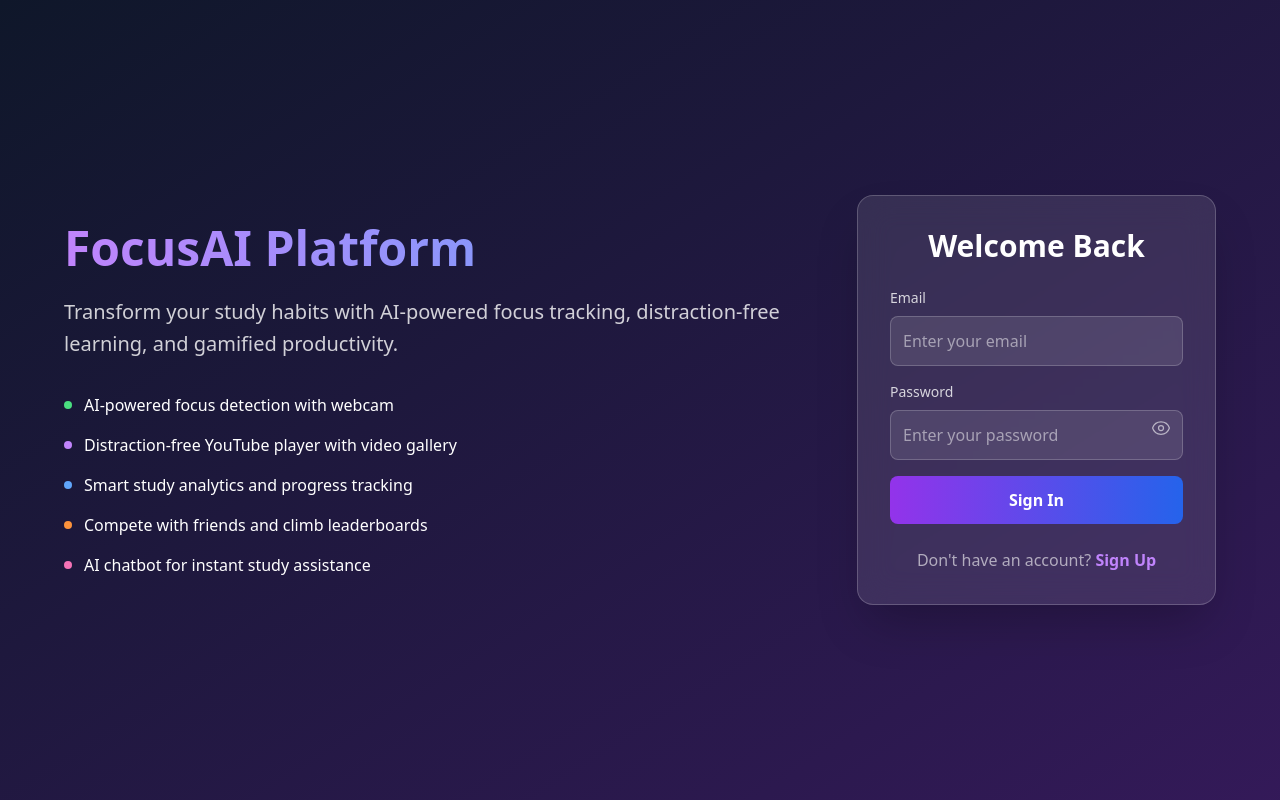
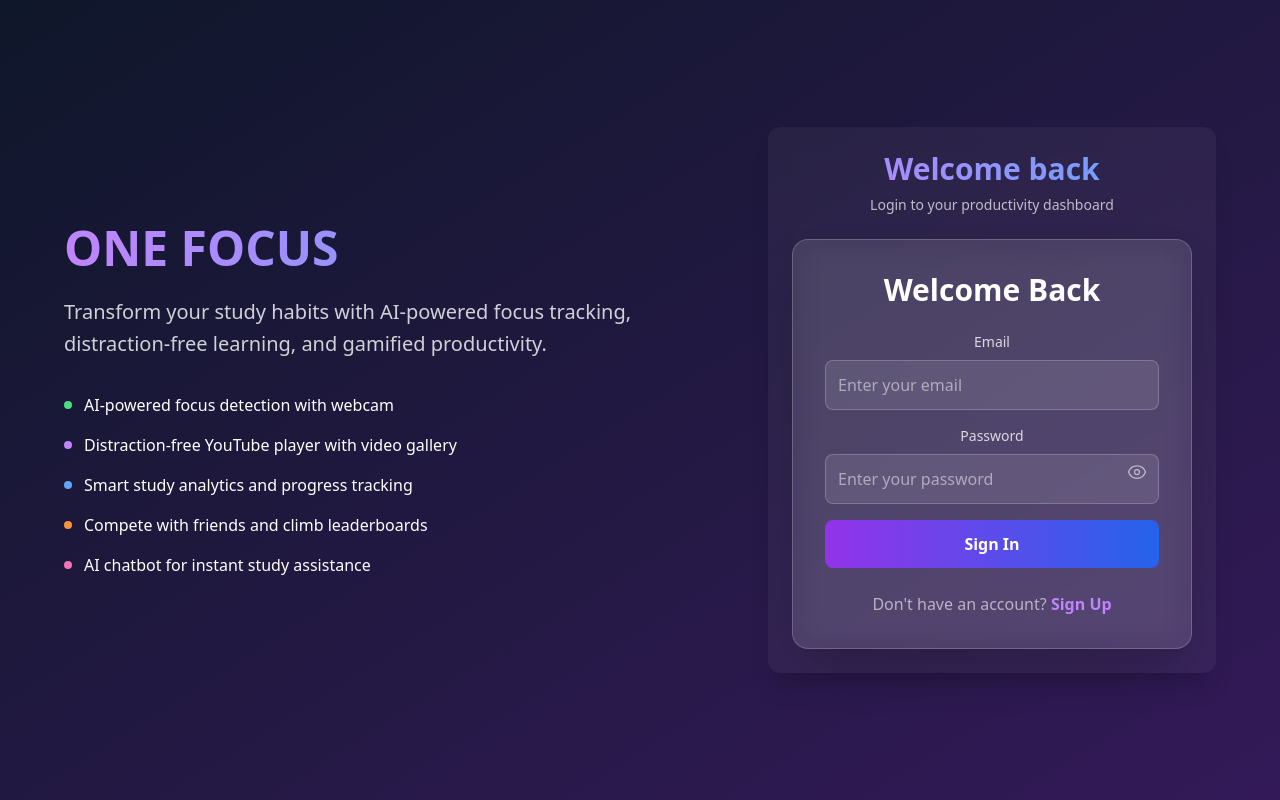
Before and after one commit to Krishna-Gupta17/OneFocus, a React (Vite) app: page / in a window 1280 px wide. Built offline with nearby package versions, Linux system fonts and the light colour scheme; no server answers.

Commit message:
Update App.jsx

```diff
--- a/src/App.jsx
+++ b/src/App.jsx
@@ -71,7 +71,7 @@
             {/* Hero Section */}
             <div className="hidden lg:block flex-1 text-white">
               <h1 className="text-5xl font-bold mb-6 bg-gradient-to-r from-purple-400 to-blue-400 bg-clip-text text-transparent">
-                FocusAI Platform
+                ONE FOCUS
               </h1>
               <p className="text-xl mb-8 text-white/80 leading-relaxed">
                 Transform your study habits with AI-powered focus tracking,
@@ -102,13 +102,31 @@
             </div>
 
             {/* Auth Form */}
-            <div className="flex-shrink-0">
+            {/* <div className="flex-shrink-0">
               {isLogin ? (
                 <Login onToggle={() => setIsLogin(false)} />
               ) : (
                 <Register onToggle={() => setIsLogin(true)} />
               )}
-            </div>
+            </div> */}
+            {/* Auth Wrapper */}
+<div className="flex-shrink-0 w-full max-w-md p-6 bg-white/5 backdrop-blur-md rounded-xl shadow-xl space-y-6 text-center">
+  <div>
+    <h2 className="text-3xl font-extrabold bg-gradient-to-r from-purple-400 to-blue-400 bg-clip-text text-transparent">
+      {isLogin ? 'Welcome back' : 'Join OneFocus'}
+    </h2>
+    <p className="text-white/70 mt-2 text-sm">
+      {isLogin ? 'Login to your productivity dashboard' : 'Create your OneFocus account'}
+    </p>
+  </div>
+
+  {isLogin ? (
+    <Login onToggle={() => setIsLogin(false)} />
+  ) : (
+    <Register onToggle={() => setIsLogin(true)} />
+  )}
+</div>
+
           </div>
         </div>
       </>
```
